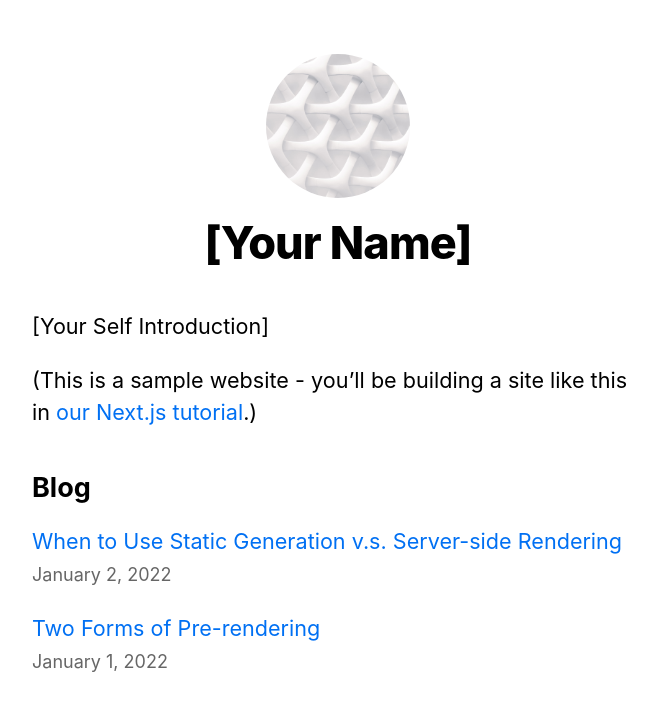
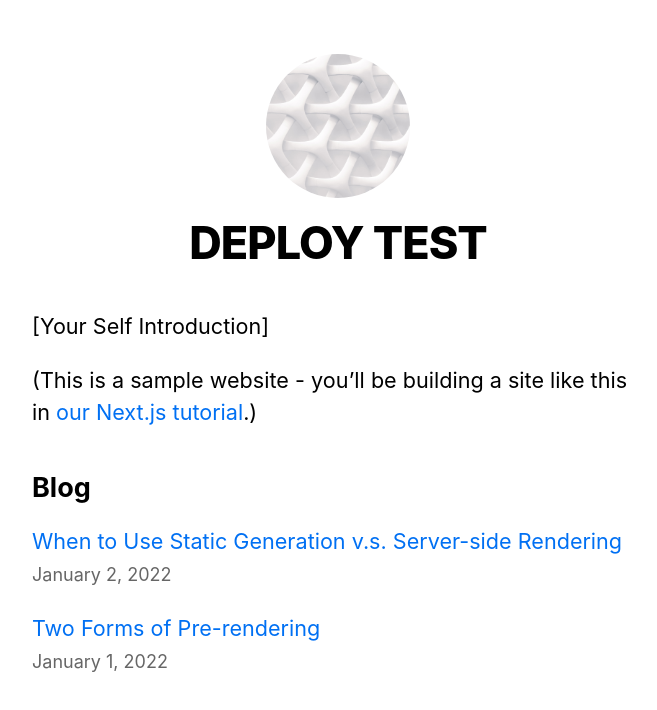
Before and after one commit to VONUHAU/nextjs-deploy-test, a Next.js app: page / in a window 1280 px wide. Shown: the top 710 px of the page, without its empty margins (302-959 px from the left). Built offline with nearby package versions, Linux system fonts and the light colour scheme.

Commit message:
first commit

```diff
--- a/components/layout.js
+++ b/components/layout.js
@@ -1,13 +1,13 @@
-import Head from 'next/head';
-import Image from 'next/image';
-import Script from 'next/script';
+import Head from "next/head";
+import Image from "next/image";
+import Script from "next/script";
 
-import styles from './layout.module.css';
-import utilStyles from '../styles/utils.module.css';
-import Link from 'next/link';
+import styles from "./layout.module.css";
+import utilStyles from "../styles/utils.module.css";
+import Link from "next/link";
 
-const name = '[Your Name]';
-export const siteTitle = 'Next.js Sample Website';
+const name = "DEPLOY TEST";
+export const siteTitle = "Next.js Sample Website";
 
 export default function Layout({ children, home }) {
   return (
@@ -21,7 +21,7 @@ export default function Layout({ children, home }) {
         <meta
           property="og:image"
           content={`https://og-image.vercel.app/${encodeURI(
-            siteTitle,
+            siteTitle
           )}.png?theme=light&md=0&fontSize=75px&images=https%3A%2F%2Fassets.zeit.co%2Fimage%2Fupload%2Ffront%2Fassets%2Fdesign%2Fnextjs-black-logo.svg`}
         />
         <meta name="og:title" content={siteTitle} />
```
